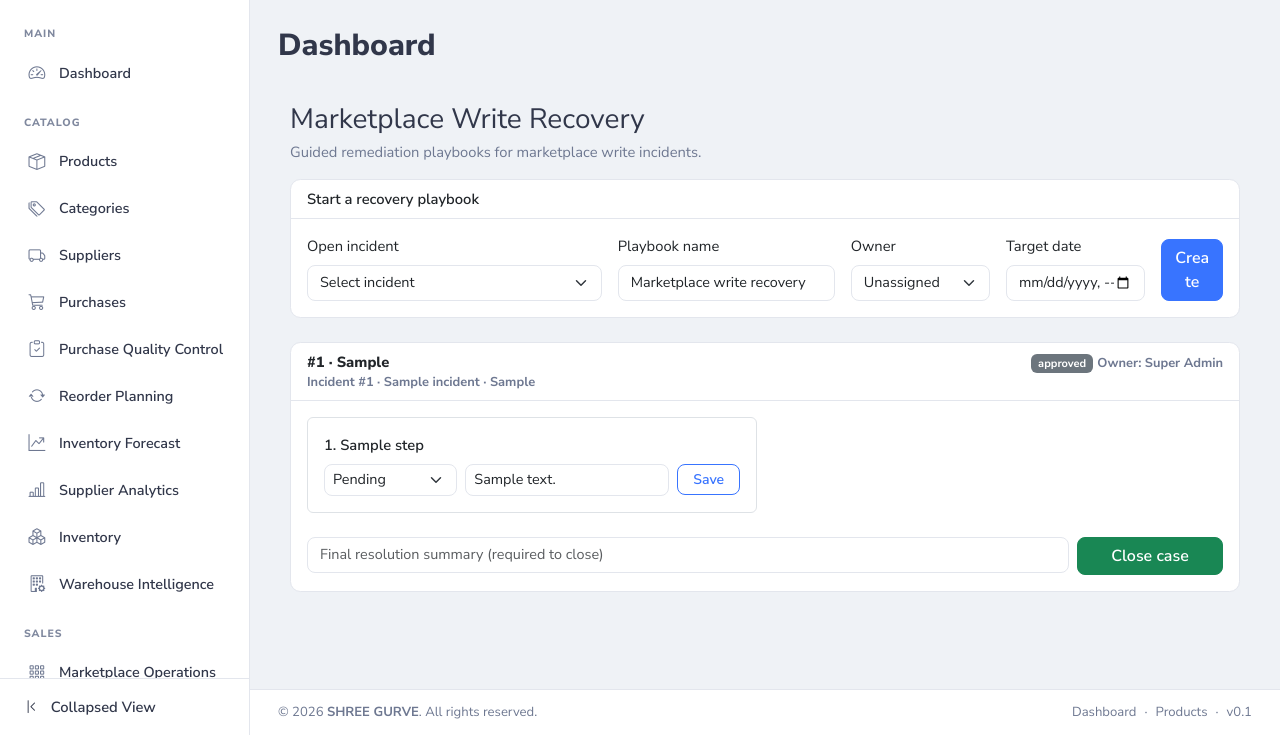
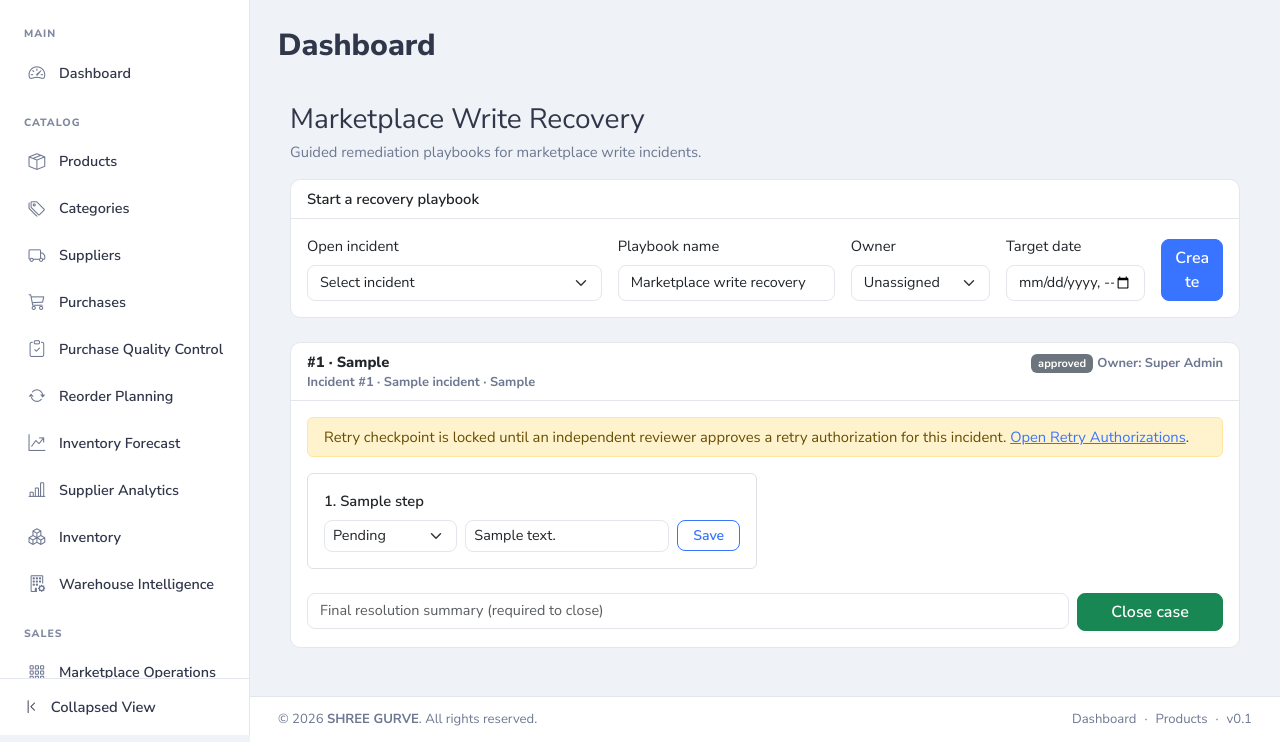
Before and after one commit to ShreeGurve/e-commerce-seller-automation, a Laravel app: page /marketplace-writes/recovery in a window 1280 px wide. Shown: the part 65-807 px from the top of the page. Run offline with Laravel 12, Linux system fonts and the light colour scheme; a user stored in the database is signed in; data comes from the database, SQL or seed files in the repository; tables that the repository leaves empty hold one stand-in row (values such as "Sample post").

Commit message:
Recovery-to-Retry Workflow Integration

```diff
--- a/app/Services/MarketplaceWriteRecoveryService.php
+++ b/app/Services/MarketplaceWriteRecoveryService.php
@@ -22,6 +22,15 @@ class MarketplaceWriteRecoveryService
             'incidents' => DB::table('marketplace_write_incidents')->where('business_id', $businessId)
                 ->whereIn('status', ['OPEN', 'INVESTIGATING'])->orderByDesc('created_at')->get(['id', 'title', 'severity']),
             'users' => DB::table('users')->where('business_id', $businessId)->orderBy('name')->get(['id', 'name']),
+            'retryAuthorizations' => DB::table('marketplace_write_retry_authorizations as r')
+                ->join('marketplace_write_attempts as a', 'a.id', '=', 'r.attempt_id')
+                ->where('r.business_id', $businessId)
+                ->where('r.status', 'APPROVED')
+                ->where('r.verification_outcome', 'NOT_APPLIED_CONFIRMED')
+                ->where('a.status', 'FAILED')
+                ->orderByDesc('r.reviewed_at')
+                ->get(['r.id', 'r.incident_id', 'r.attempt_id', 'r.reviewed_at', 'r.evidence_reference'])
+                ->keyBy('incident_id'),
         ];
     }
 
@@ -54,7 +63,7 @@ class MarketplaceWriteRecoveryService
             'Review request payload, validation errors and marketplace response',
             'Check marketplace connection, permissions and rate limits',
             'Correct the root cause and validate the proposed change',
-            'Retry through the approved marketplace write workflow',
+            'Confirm approved retry authorization and prepare a fresh write preview (no automatic submission)',
             'Verify the result in the marketplace and attach evidence',
         ];
         foreach ($steps as $index => $title) {
@@ -78,18 +87,44 @@ class MarketplaceWriteRecoveryService
         if (! in_array($status, ['PENDING', 'DONE', 'BLOCKED'], true)) {
             throw ValidationException::withMessages(['status' => 'Invalid recovery step status.']);
         }
-        $updated = DB::table('marketplace_write_recovery_steps')->where('id', $stepId)->where('recovery_case_id', $caseId)->update([
+
+        DB::transaction(function () use ($user, $businessId, $caseId, $stepId, $status, $data, $case) {
+            $step = DB::table('marketplace_write_recovery_steps')
+                ->where('id', $stepId)->where('recovery_case_id', $caseId)->lockForUpdate()->first();
+            if (! $step) {
+                abort(404);
+            }
+
+            // Step 5 is the controlled retry checkpoint. It cannot be manually marked DONE.
+            if ((int) $step->sort_order === 5 && $status === 'DONE') {
+                $authorized = DB::table('marketplace_write_retry_authorizations as r')
+                    ->join('marketplace_write_attempts as a', 'a.id', '=', 'r.attempt_id')
+                    ->join('marketplace_write_incidents as i', 'i.id', '=', 'r.incident_id')
+                    ->where('r.business_id', $businessId)
+                    ->where('r.incident_id', $case->incident_id)
+                    ->where('r.status', 'APPROVED')
+                    ->where('r.verification_outcome', 'NOT_APPLIED_CONFIRMED')
+                    ->where('a.status', 'FAILED')
+                    ->whereIn('i.status', ['OPEN', 'IN_PROGRESS', 'INVESTIGATING'])
+                    ->exists();
+
+                if (! $authorized) {
+                    throw ValidationException::withMessages([
+                        'status' => 'This checkpoint requires an independently APPROVED retry authorization for this incident, with the original attempt still FAILED. Request/review it in Marketplace Write Retry Authorizations first.',
+                    ]);
+                }
+            }
+
+            DB::table('marketplace_write_recovery_steps')->where('id', $stepId)->update([
                 'status' => $status, 'step_notes' => $data['step_notes'] ?? null,
                 'completed_by' => $status === 'DONE' ? $user->id : null,
                 'completed_at' => $status === 'DONE' ? now() : null, 'updated_at' => now(),
             ]);
-        if (! $updated) {
-            abort(404);
-        }
             $remaining = DB::table('marketplace_write_recovery_steps')->where('recovery_case_id', $caseId)->where('status', '!=', 'DONE')->count();
             DB::table('marketplace_write_recovery_cases')->where('id', $caseId)->update([
                 'status' => $remaining === 0 ? 'READY_TO_VERIFY' : 'IN_PROGRESS', 'updated_at' => now(),
             ]);
+        });
     }
 
     public function close(object $user, int $caseId, array $data): void
--- a/resources/views/marketplaces/write-recovery.blade.php
+++ b/resources/views/marketplaces/write-recovery.blade.php
@@ -17,9 +17,18 @@
     </div></div>
     @forelse($cases as $case)
         <div class="card mb-3"><div class="card-header d-flex justify-content-between flex-wrap gap-2"><div><strong>#{{ $case->id }} · {{ $case->playbook }}</strong><div class="small text-muted">Incident #{{ $case->incident_id }} · {{ $case->incident_title }} · {{ $case->severity }}</div></div><div><span class="badge bg-secondary">{{ $case->status }}</span> <span class="small text-muted">Owner: {{ $case->owner_name ?? 'Unassigned' }}</span></div></div>
-        <div class="card-body"><div class="row g-3">@foreach(($steps[$case->id] ?? collect()) as $step)
+        <div class="card-body">
+        @php($retryAuthorization = $retryAuthorizations[$case->incident_id] ?? null)
+        @if($retryAuthorization)
+            <div class="alert alert-success py-2"><strong>Retry authorization approved</strong> · Authorization #{{ $retryAuthorization->id }} · Original attempt #{{ $retryAuthorization->attempt_id }} remains eligible. Create a fresh preview through the normal Marketplace Write Execution workflow; this recovery screen never submits a marketplace change.</div>
+        @else
+            <div class="alert alert-warning py-2">Retry checkpoint is locked until an independent reviewer approves a retry authorization for this incident. <a href="{{ url('/marketplace-writes/retry-authorizations') }}">Open Retry Authorizations</a>.</div>
+        @endif
+        <div class="row g-3">@foreach(($steps[$case->id] ?? collect()) as $step)
             <div class="col-lg-6"><form method="POST" action="{{ route('marketplaces.writes.recovery.steps.update', [$case->id, $step->id]) }}" class="border rounded p-3 h-100">@csrf @method('PATCH')
-                <div class="fw-semibold mb-2">{{ $step->sort_order }}. {{ $step->step_title }}</div><div class="row g-2"><div class="col-sm-4"><select name="status" class="form-select form-select-sm"><option value="PENDING" @selected($step->status==='PENDING')>Pending</option><option value="DONE" @selected($step->status==='DONE')>Done</option><option value="BLOCKED" @selected($step->status==='BLOCKED')>Blocked</option></select></div><div class="col-sm-6"><input name="step_notes" class="form-control form-control-sm" placeholder="Notes / evidence reference" value="{{ $step->step_notes }}"></div><div class="col-sm-2"><button class="btn btn-sm btn-outline-primary w-100">Save</button></div></div>
+                <div class="fw-semibold mb-2">{{ $step->sort_order }}. {{ $step->step_title }}</div>
+                @if((int) $step->sort_order === 5)<div class="small text-muted mb-2">This step can only be completed after Package 33 authorization is independently approved. Approval does not submit or retry the marketplace request.</div>@endif
+                <div class="row g-2"><div class="col-sm-4"><select name="status" class="form-select form-select-sm"><option value="PENDING" @selected($step->status==='PENDING')>Pending</option><option value="DONE" @selected($step->status==='DONE')>Done</option><option value="BLOCKED" @selected($step->status==='BLOCKED')>Blocked</option></select></div><div class="col-sm-6"><input name="step_notes" class="form-control form-control-sm" placeholder="Notes / evidence reference" value="{{ $step->step_notes }}"></div><div class="col-sm-2"><button class="btn btn-sm btn-outline-primary w-100">Save</button></div></div>
             </form></div>
         @endforeach</div>
         @if($case->status !== 'CLOSED')<form method="POST" action="{{ route('marketplaces.writes.recovery.close', $case->id) }}" class="row g-2 mt-3">@csrf @method('PATCH')<div class="col-md-10"><input name="resolution_summary" class="form-control" placeholder="Final resolution summary (required to close)"></div><div class="col-md-2"><button class="btn btn-success w-100">Close case</button></div></form>@else<div class="alert alert-light mt-3 mb-0">{{ $case->resolution_summary }}</div>@endif
```
Lines whose indentation alone changed are shown as unchanged.
